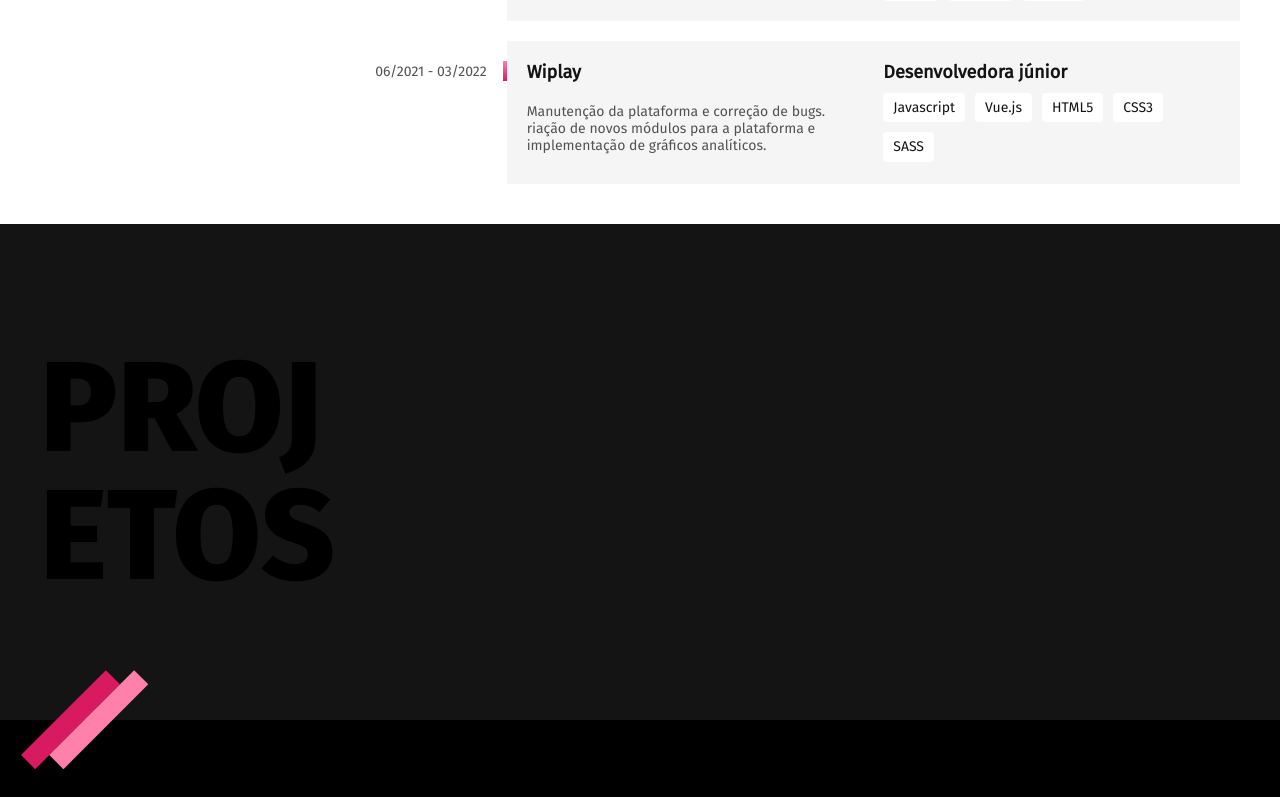
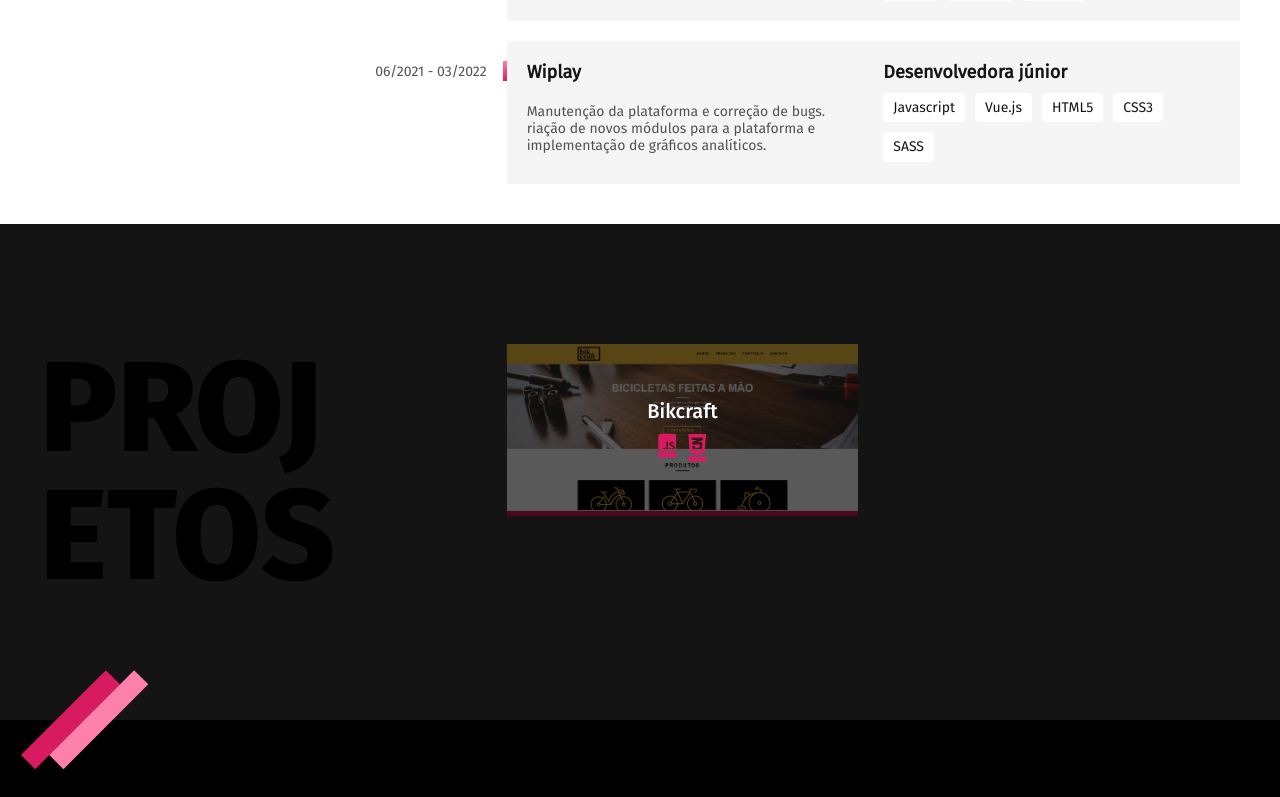
Before and after one commit to caheyes/portfolio-2, an Angular app: page / in a window 1280 px wide. Shown: the part 1323-2120 px from the top of the page. Built offline with nearby package versions, Linux system fonts and the light colour scheme.

Commit message:
feat: Criando o componente de projeto

```diff
--- a/src/app/shared/components/atoms/atom-project/atom-project.component.html
+++ b/src/app/shared/components/atoms/atom-project/atom-project.component.html
@@ -1,7 +1,17 @@
 <div class="a-project">
-  <!-- <img :src="project.img"> -->
-  <div>
-    <!-- <h3>{{project.date}}</h3> -->
-    <div></div>
+  <div class="a-project__board">
+    <img [src]="project.img">
+    <div class="a-project__board__details">
+      <h3 class="a-project__board__details__title">{{project.title}}</h3>
+      <div class="a-project__board__details__skills">
+        @for(skill of project.skills; track skill;) {
+        <img [src]="skill.src" alt="Icone {{skill.text}}" class="a-project__board__details__skills__icon">
+        }
+      </div>
+    </div>
+  </div>
+  <div class="a-project__informations">
+    <span>{{project.date}}</span>
+    <button>Ver mais</button>
   </div>
 </div>
--- a/src/app/shared/components/atoms/atom-project/atom-project.component.scss
+++ b/src/app/shared/components/atoms/atom-project/atom-project.component.scss
@@ -0,0 +1,120 @@
+@import 'assets/scss/index';
+
+.a-project {
+  position: relative;
+  cursor: pointer;
+  transition: transform 0.3s ease-in-out;
+  box-sizing: border-box;
+
+  @keyframes slideDown {
+    from {
+      transform: translateY(-100%);
+      opacity: 0;
+    }
+    to {
+      transform: translateY(0);
+      opacity: 1;
+    }
+  }
+
+  &:hover {
+    transform: scale(1.12);
+    z-index: 1;
+  }
+
+  &:hover &__board::before {
+    background: none;
+  }
+
+  &:hover &__board__details {
+    display: none;
+  }
+
+  &:hover &__informations {
+    animation: slideDown 0.5s ease-in-out forwards;
+    transform: translateY(0);
+    opacity: 1;
+
+    button {
+      transform: scale(1.3);
+      background: $primary;
+      transition: background 2.5s ease-in-out, transform 1s ease-in-out;
+    }
+  }
+
+  &__board {
+    box-sizing: border-box;
+
+    &::before {
+      content: "";
+      display: block;
+      position: absolute;
+      width: 100%;
+      height: 100%;
+      background-color: rgba(0, 0, 0, 0.65);
+    }
+
+    img {
+      width: 100%;
+      border-bottom: 5px solid $primary;
+      display: block;
+    }
+
+    &__details {
+      display: grid;
+      gap: 10px;
+      position: absolute;
+      width: 100%;
+      top: 50%;
+      left: 50%;
+      transform: translate(-50%, -50%);
+
+      &__title {
+        font-weight: normal;
+        @include font-custom(20, 'FiraSans-Medium', $white, center);
+      }
+
+      &__skills {
+        display: grid;
+        grid-auto-flow: column;
+        place-content: center;
+        gap: 12px;
+
+        &__icon {
+          width: 18px !important;
+        }
+      }
+    }
+  }
+
+  &__informations {
+    width: 100%;
+    position: absolute;
+    box-sizing: border-box;
+    display: grid;
+    grid-auto-flow: column;
+    place-content: space-between;
+    place-items: center;
+    background: $black;
+
+    padding: 12px 26px;
+
+    border-bottom-left-radius: 28px;
+    border-bottom-right-radius: 28px;
+
+    transform: translateY(-100%);
+    opacity: 0;
+    transition: transform 0.5s ease-in-out, opacity 0.5s ease-in-out;
+
+    span {
+      @include font-custom(12, 'FireSans-Regular', $white);
+    }
+
+    button {
+      border: 1px solid;
+      color: $white;
+
+      @include btn-round();
+    }
+  }
+}
--- a/src/app/shared/components/atoms/atom-project/atom-project.component.ts
+++ b/src/app/shared/components/atoms/atom-project/atom-project.component.ts
@@ -9,7 +9,7 @@ import { IProjects } from '../../../../core/interfaces/IProjects.interface';
   styleUrl: './atom-project.component.scss'
 })
 export class AtomProjectComponent {
-  @Input() project: IProjects | null = null;
+  @Input() project!: IProjects;
 
   constructor () {
   }
--- /dev/null
+++ b/src/app/shared/components/molecules/molecule-modal-project/molecule-modal-project.component.html
@@ -0,0 +1 @@
+<p>molecule-modal-project works!</p>
--- a/src/app/shared/components/organisms/organism-projects/organism-projects.component.scss
+++ b/src/app/shared/components/organisms/organism-projects/organism-projects.component.scss
@@ -21,5 +21,11 @@
         @include font-title-page(128, 'FiraSans-ExtraBold', $black);
       }
     }
+
+    &__projects {
+      display: grid;
+      grid-template-columns: 1fr 1fr;
+      gap: 30px;
+    }
   }
 }
--- a/src/assets/scss/mixins/_button.scss
+++ b/src/assets/scss/mixins/_button.scss
@@ -15,6 +15,7 @@
   border-radius: 5px;
   background: $primary;
   font-size: 24px;
+  font-family: 'FireSans-Regular';
   color: $font-suport-white;
   text-align: center;
   transition: 0.5s;
@@ -34,6 +35,7 @@
   border-radius: 5px;
   background: $secondary;
   font-size: 24px;
+  font-family: 'FireSans-Regular';
   color: $font-suport-white;
   text-align: center;
   transition: 0.5s;
@@ -44,3 +46,23 @@
     background: $secondary-010;
   }
 }
+
+@mixin btn-round(
+  $color: $primary,
+  $font-size: 12
+  ) {
+  border: 1px solid $primary;
+  border-radius: 20px;
+  font-size: rem($font-size);
+  font-family: 'FireSans-Regular';
+  color: $font-suport-white;
+  text-align: center;
+  transition: 0.5s;
+  cursor: pointer;
+  padding: 2px 10px;
+
+  &:hover {
+    transform: scale(1.1);
+    background: $primary;
+  }
+}
```
Also changed, not shown: src/app/shared/components/molecules/molecule-modal-project/molecule-modal-project.component.ts (added, +12 -0 lines), src/app/core/services/projects.service.ts (line endings or trailing spaces), src/app/shared/components/molecules/molecule-modal-project/molecule-modal-project.component.scss (added), src/assets/scss/fonts/_files.scss (line endings or trailing spaces), 1 other file (tests, documents, lock files or other folders).
